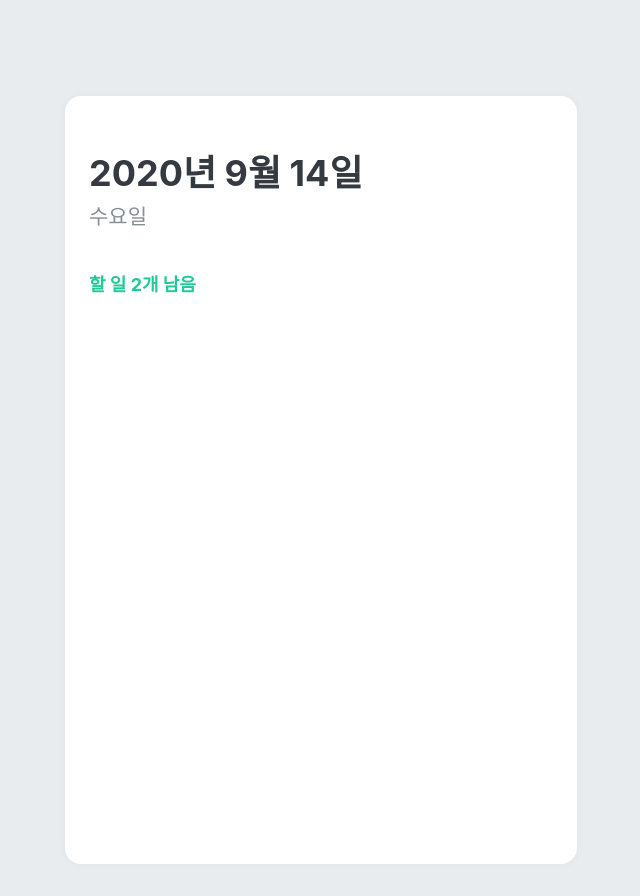
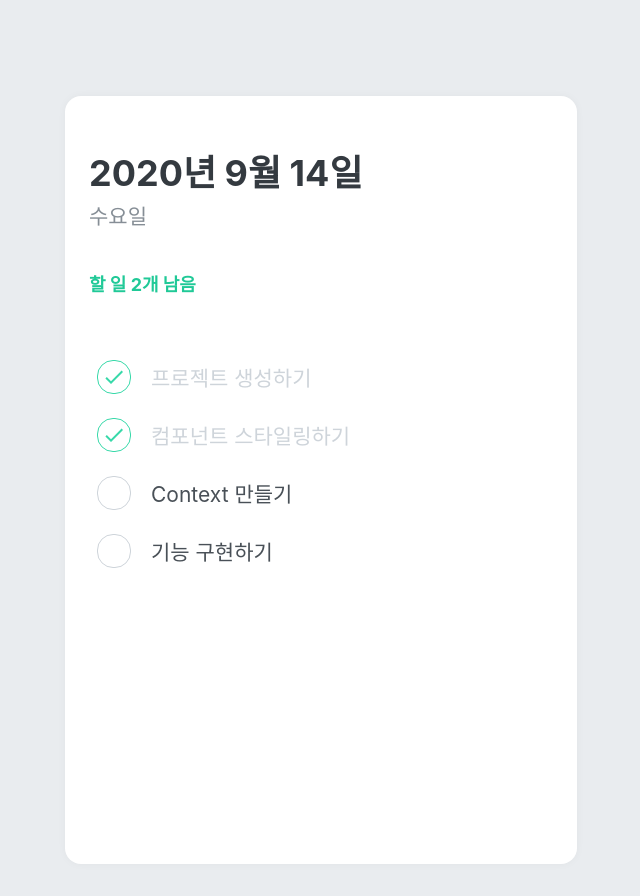
Before and after one commit to jun-ho-Kim/react-contextAPI-toDos, a React (Create React App) app: page / in a window 1280 px wide. Shown: the whole page, without its empty margins (319-959 px from the left). Built offline with nearby package versions, Linux system fonts and the light colour scheme; the HTML template or start-up script is replaced by a standard one.

Commit message:
TodoList Component, TodoItem Component

```diff
--- a/src/App.js
+++ b/src/App.js
@@ -2,6 +2,7 @@
 import {createGlobalStyle} from "styled-components";
 import ToDoTemplate from './components/TodoTemplate';
 import TodoHead from './components/ToDoHead';
+import TodoList from './components/TodoList';
 
 const GlobalStyle = createGlobalStyle`
   body {
@@ -16,6 +17,7 @@
       <GlobalStyle />
       <ToDoTemplate>
         <TodoHead />
+        <TodoList />
       </ToDoTemplate>
 
     </div>
--- /dev/null
+++ b/src/components/TodoItem.js
@@ -0,0 +1,70 @@
+import React from "react";
+import styled, {css} from "styled-components";
+import {MdDone, MdDelete} from 'react-icons/md';
+
+const Remove = styled.div`
+    display: flex;
+    align-items: center;
+    justify-content: center;
+    color: #dee2e6;
+    color: font-size:24px;
+    cursor: pointer;
+    &:hover {
+        color: #ff6b6b;
+    }
+    display: none;
+`;
+
+const TodoItemBlock = styled.div`
+    display:flex;
+    align-items: center;
+    padding: 12px 0;
+    &:hover {
+        ${Remove} {
+            display: initial;
+        }
+    }
+`;
+
+const CheckCircle = styled.div`
+    width: 32px;
+    height: 32px;
+    border-radius: 16px;
+    border: 1px solid #ced4da;
+    font-size: 24px;
+    display: flex;
+    align-items: center;
+    justify-content: center;
+    margin-right: 20px;
+    cursor: pointer;
+    ${props => props.done &&
+    css`
+        border: 1px solid #38d9a9;
+        color: #38d9a9;
+    `}
+`;
+
+const Text = styled.div`
+    flex: 1;
+    font-size: 21px;
+    color: #495057;
+    ${props =>
+    props.done &&
+    css`
+        color: #ced4da;
+    ` }
+`;
+
+function TodoItem({id, done, text}) {
+    return (
+        <TodoItemBlock>
+            <CheckCircle done={done}>{done && <MdDone />}</CheckCircle>
+            <Text done={done}>{text}</Text>
+            <Remove>
+                <MdDelete />
+            </Remove>
+        </TodoItemBlock>
+    )
+};
+
+export default TodoItem;
--- /dev/null
+++ b/src/components/TodoList.js
@@ -0,0 +1,24 @@
+import React from "react";
+import styled from "styled-components";
+import TodoItem from "./TodoItem";
+
+const TodoListBlock = styled.div`
+    flex: 1;
+    padding: 20px 32px;
+    padding-bottom: 48px;
+    overflow-y: auto;
+`;
+
+
+function TodoList() {
+    return (
+    <TodoListBlock>
+      <TodoItem text="프로젝트 생성하기" done={true}></TodoItem>
+      <TodoItem text="컴포넌트 스타일링하기" done={true}></TodoItem>
+      <TodoItem text="Context 만들기" done={false} />
+      <TodoItem text="기능 구현하기" done={false} />
+    </TodoListBlock>
+    );
+}
+
+export default TodoList;
```
